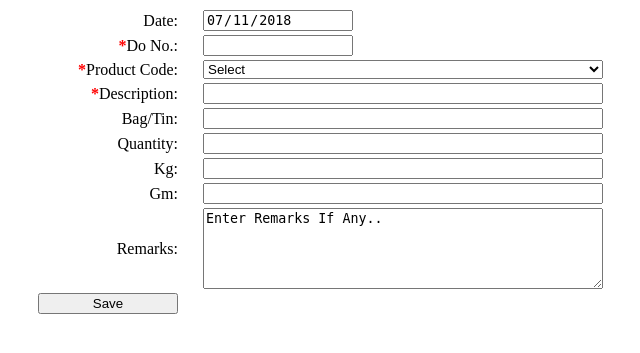
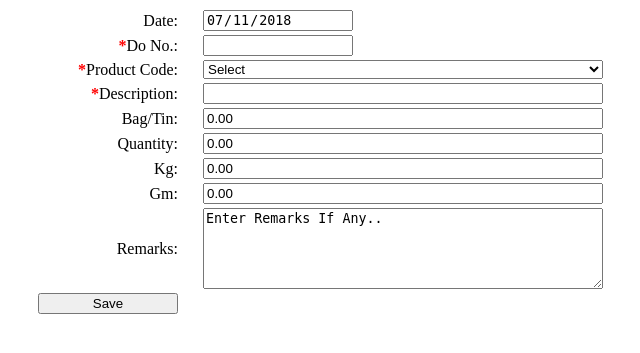
Before and after one commit to opentect4u/SIMS, a PHP site: page /transactions/stock_in_pds.php in a window 1280 px wide. Shown: the top 353 px of the page, without its empty margins (442-1082 px from the left). Run offline with PHP 8.4, Linux system fonts and the light colour scheme; a user stored in the database is signed in; data comes from the database, SQL or seed files in the repository; some libraries are stand-ins or nearby versions.

Commit message:
stock_in_pds changed

```diff
--- a/transactions/stock_in_pds.php
+++ b/transactions/stock_in_pds.php
@@ -7,6 +7,9 @@
 
         $errMsg = '';
 	if ($_SERVER["REQUEST_METHOD"]=="POST"){
+
+            //$qtybag = $qtyqnt = $qtykg = $qtygm = 0.00;
+
 			$transdt	=	$_POST["trans_dt"];
 			$dono		=	$_POST["do_no"];
 			$prodslno	=	$_POST["prod_sl_no"];
@@ -22,8 +25,20 @@
                         $user_id=$_SESSION["user_id"];
 			$time=date("Y-m-d h:i:s");
 
-			if(array_sum(array($qtybag, $qtyqnt, $qtykg, $qtygm)) != 0 && !is_null($dono)) {
-				$sql="insert into td_stock_trans_pds(trans_dt,
+
+			if(array_sum(array($qtybag, $qtyqnt, $qtykg, $qtygm)) > 0 && !is_null($dono)) {
+			    $sql = "SELECT MAX(trans_cd) trans_cd FROM td_stock_trans_pds
+                                                      WHERE trans_dt = '$transdt'";
+
+			    $result = mysqli_query($db_connect, $sql);
+
+			    if (mysqli_num_rows($result) > 0) {
+			        $data = mysqli_fetch_assoc($result);
+                    $transcd += $data['trans_cd'];
+                }
+
+
+			    $sql="insert into td_stock_trans_pds (trans_dt,
                                                      trans_cd,
                                                      do_no,
                                                      prod_sl_no,
@@ -45,10 +60,10 @@
                                                      '$prodslno',
                                                      '$proddesc',
                                                      '$transtype',
-							     	     '$qtybag',
-								     '$qtyqnt',
-								     '$qtykg',
-								     '$qtygm',
+                                                      $qtybag,
+                                                      $qtyqnt,
+                                                      $qtykg,
+                                                      $qtygm,
                                                      '$remarks',
                                                      'U',
                                                      '$user_id',
@@ -57,9 +72,10 @@
                                                           0)";
 
                           $result=mysqli_query($db_connect,$sql);
+
             }
             else{
-			    $errMsg = "Invalid Input";
+			    echo "<script>alert('Please Insert Valid Unit');</script>";
             }
 
         }
@@ -92,15 +108,11 @@
 
                 if (do_no.length < 1) {
                     e.preventDefault();
-                    $('#do_no').after('<span class="error">Invalid Input</span>');
+                    $('#do_no').after('<span class="error">Invalid DO No</span>');
                 }
-                if (prod_sl_no.length < 1) {
+                if (prod_sl_no == 0) {
                     e.preventDefault();
-                    $('#prod_sl_no').after('<span class="error">Invalid Input</span>');
-                }
-                if (prod_desc.length < 1) {
-                    e.preventDefault();
-                    $('#prod_desc').after('<span class="error">Invalid Input</span>');
+                    $('#prod_sl_no').after('<span class="error">Please select a valid serial</span>');
                 }
             });
 
@@ -129,7 +141,7 @@
                     <td><div class="alignlabel"><label for="prod_sl_no"><strong style="color: red;">*</strong>Product Code:</label></div></td>
                     <td>
                         <select name="prod_sl_no" id="prod_sl_no" style="width:400px;">
-                            <option>Select</option>
+                            <option value="0">Select</option>
                             <?php
                             while($data = mysqli_fetch_assoc($result)) { ?>
                                 <option value="<?php echo $data['sl_no'];?>"
@@ -151,26 +163,26 @@
                 <tr>
 
                     <td><div class="alignlabel"><label for="qty_bag">Bag/Tin:</label></div></td>
-                    <td><input type="text" name="qty_bag" size="150" style="width:400px"><span class="error"><?php echo $errMsg;?></span></td>
+                    <td><input type="text" name="qty_bag" size="150" value="0.00" style="width:400px"><span class="error"><?php echo $errMsg;?></span></td>
                 </tr>
 
                 <tr>
 
                     <td><div class="alignlabel"><label for="qty_qnt">Quantity:</label></div></td>
-                    <td><input type="text" name="qty_qnt" size="150" style="width:400px"><span class="error"><?php echo $errMsg;?></span></td>
+                    <td><input type="text" name="qty_qnt" size="150" value="0.00" style="width:400px"><span class="error"><?php echo $errMsg;?></span></td>
                 </tr>
 
                 <tr>
 
                     <td><div class="alignlabel"><label for="qty_kg">Kg:</label></div></td>
-                    <td><input type="text" name="qty_kg" size="150" style="width:400px"><span class="error"><?php echo $errMsg;?></span></td>
+                    <td><input type="text" name="qty_kg" size="150" value="0.00" style="width:400px"><span class="error"><?php echo $errMsg;?></span></td>
 
                 </tr>
 
                 <tr>
 
                     <td><div class="alignlabel"><label for="qty_gm">Gm:</label></div></td>
-                    <td><input type="text" name="qty_gm" size="150" style="width:400px"><span class="error"><?php echo $errMsg;?></span></td>
+                    <td><input type="text" name="qty_gm" size="150" value="0.00" style="width:400px"><span class="error"><?php echo $errMsg;?></span></td>
 
                 </tr>
 
```
Lines whose indentation alone changed are shown as unchanged.
